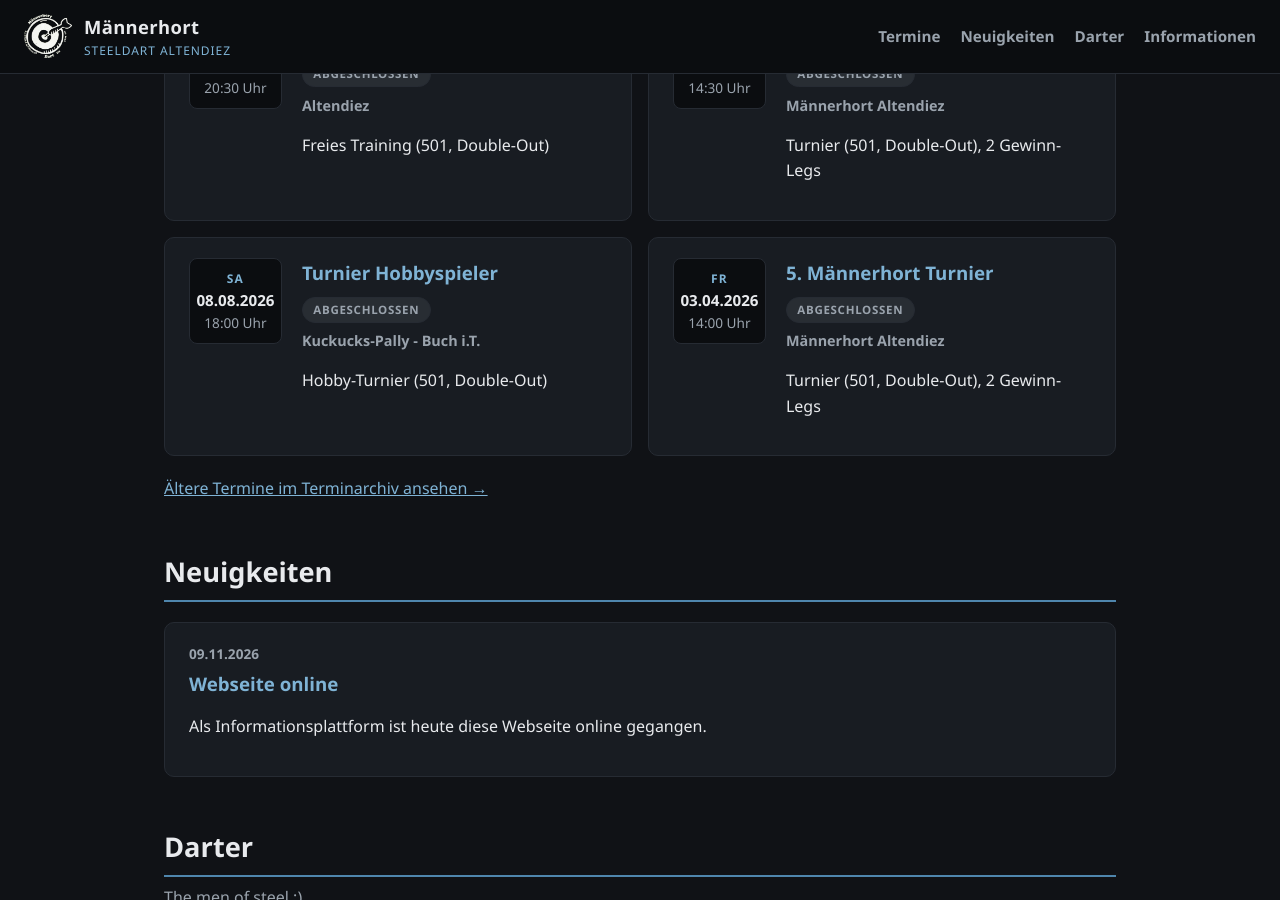
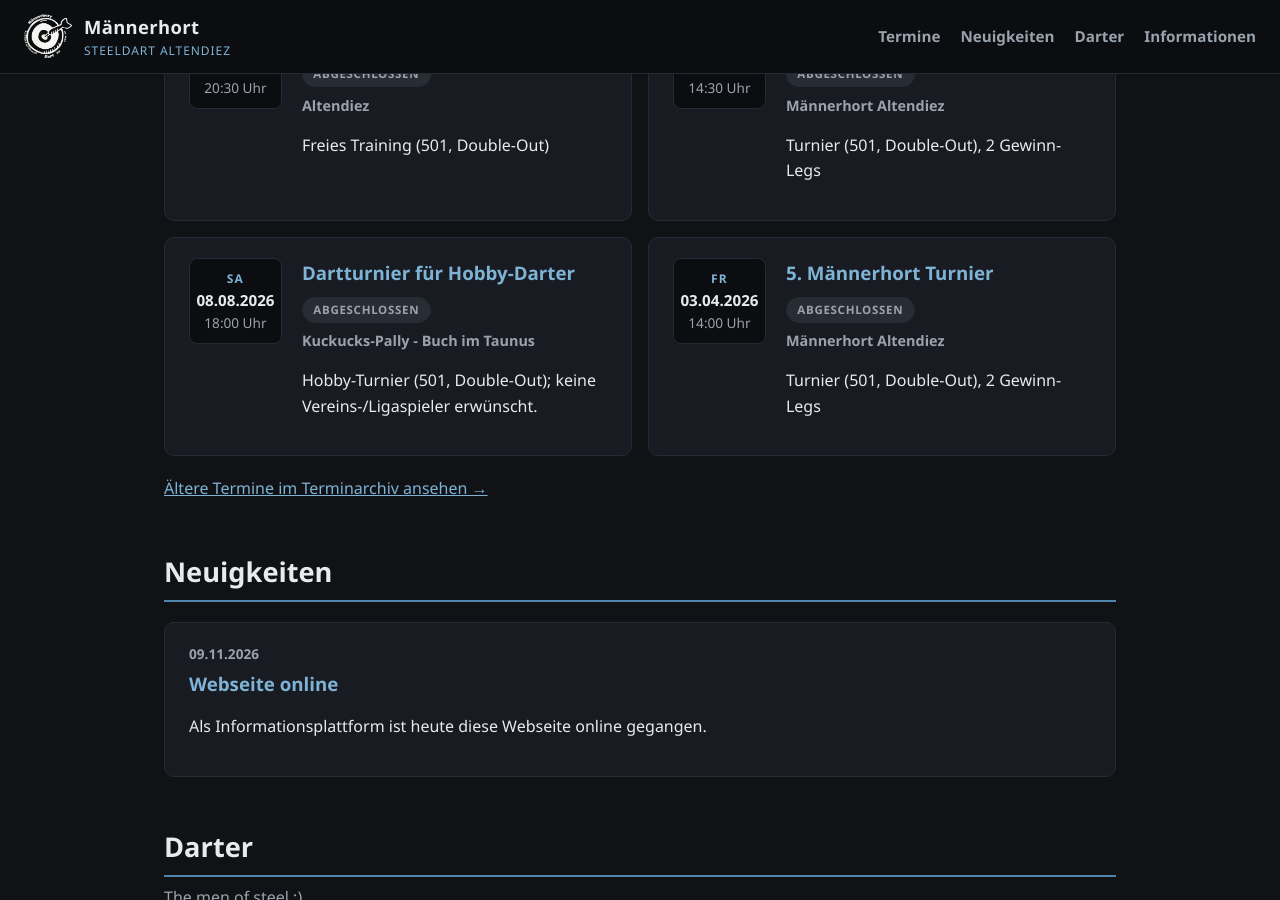
Before and after one commit to netbuk/maennerhort, a Jekyll site: the page built from index.md, in a window 1280 px wide and 900 px high, scrolled down 640 px. Built offline with Jekyll 4.4.1, drawn with Linux system fonts in a browser that asks for light colours.

Commit message:
edit termine

```diff
--- a/_data/termine.yml
+++ b/_data/termine.yml
@@ -1,3 +1,9 @@
+- datum: "2027-08-14"
+  wochentag: "Sa"
+  uhrzeit: "18:00"
+  titel: "Dartturnier für Hobby-Darter"
+  ort: "Kuckucks-Pally - Buch im Taunus"
+  beschreibung: "Hobby-Turnier (501, Double-Out); keine Vereins-/Ligaspieler erwünscht."
 - datum: "2026-11-07"
   wochentag: "Fr"
   uhrzeit: "20:30"
@@ -13,9 +19,9 @@
 - datum: "2026-08-08"
   wochentag: "Sa"
   uhrzeit: "18:00"
-  titel: "Turnier Hobbyspieler"
-  ort: "Kuckucks-Pally - Buch i.T."
-  beschreibung: "Hobby-Turnier (501, Double-Out)"
+  titel: "Dartturnier für Hobby-Darter"
+  ort: "Kuckucks-Pally - Buch im Taunus"
+  beschreibung: "Hobby-Turnier (501, Double-Out); keine Vereins-/Ligaspieler erwünscht."
 - datum: "2026-04-03"
   wochentag: "Fr"
   uhrzeit: "14:00"
@@ -25,9 +31,9 @@
 - datum: "2025-08-22"
   wochentag: "Sa"
   uhrzeit: "18:00"
-  titel: "Turnier Hobbyspieler"
-  ort: "Kuckucks-Pally - Buch i.T."
-  beschreibung: "Hobby-Turnier (501, Double-Out)"
+  titel: "Dartturnier für Hobby-Darter"
+  ort: "Kuckucks-Pally - Buch im Taunus"
+  beschreibung: "Hobby-Turnier (501, Double-Out); keine Vereins-/Ligaspieler erwünscht."
 - datum: "2024-12-27"
   wochentag: "Sa"
   uhrzeit: "15:30"
```
